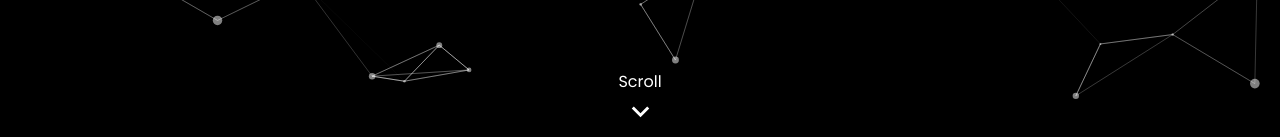
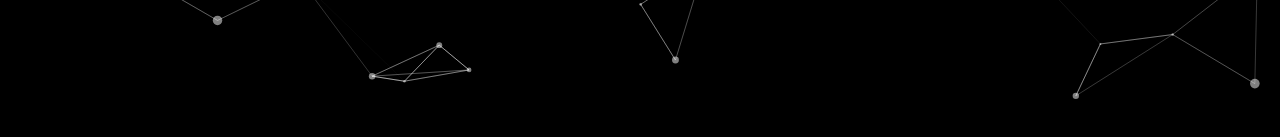
Before and after one commit to ZachMHamilton/PersonalWebsiteV2, a React (Vite) app: page / in a window 1280 px wide. Shown: the part 663-800 px from the top of the page. Built offline with nearby package versions, Linux system fonts and the light colour scheme.

Commit message:
scroll icon disappears on scroll correctly

```diff
--- a/src/components/main/Home.jsx
+++ b/src/components/main/Home.jsx
@@ -3,9 +3,24 @@ import { motion } from 'framer-motion';
 import { fadeIn } from '../../utils/motion';
 import { useFadeInOnInView } from '../../utils/useFadeInOnView';
 import ExpandMoreIcon from '@mui/icons-material/ExpandMore';
+import { useEffect, useState } from 'react';
 
 const Home = () => {
   const { ref, controls } = useFadeInOnInView(0.1);
+  const [show, setShow] = useState(true);
+
+  useEffect(() => {
+    const handleScroll = () => {
+      setShow(false);
+    };
+
+    window.addEventListener('scroll', handleScroll);
+
+    return () => {
+      window.removeEventListener('scroll', handleScroll);
+    };
+  }, []);
+
   return (
     <motion.div
       ref={ref}
@@ -41,10 +56,12 @@ const Home = () => {
             </ScrollLink>
           </div>
         </div>
-        <div className="absolute bottom-2 flex flex-col items-center">
-          <p>Scroll</p>
-          <ExpandMoreIcon color="white" fontSize="large" />
-        </div>
+        {show && (
+          <div className="absolute bottom-2 flex flex-col items-center">
+            <p>Scroll</p>
+            <ExpandMoreIcon color="white" fontSize="large" />
+          </div>
+        )}
       </div>
     </motion.div>
   );
```
